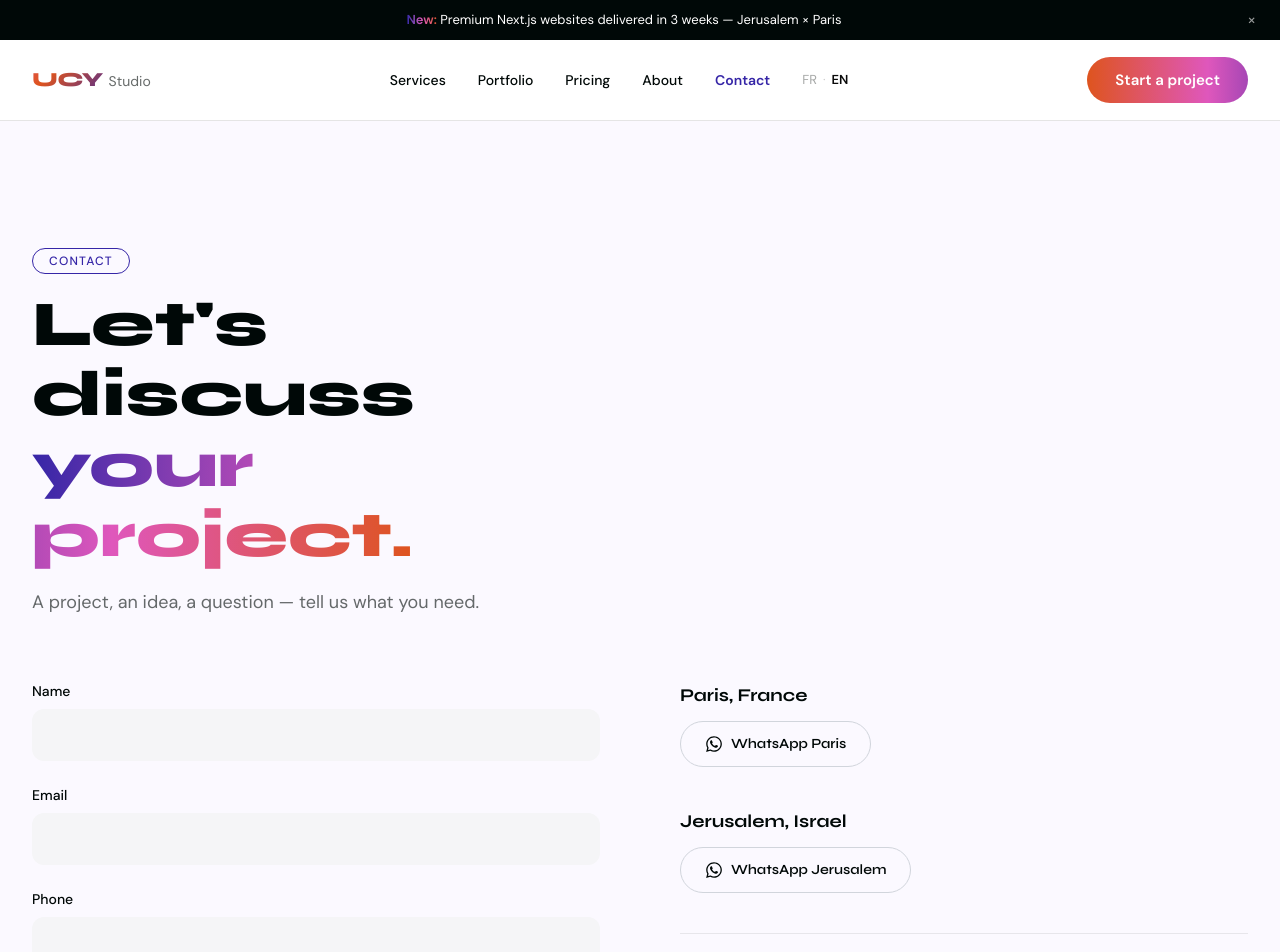
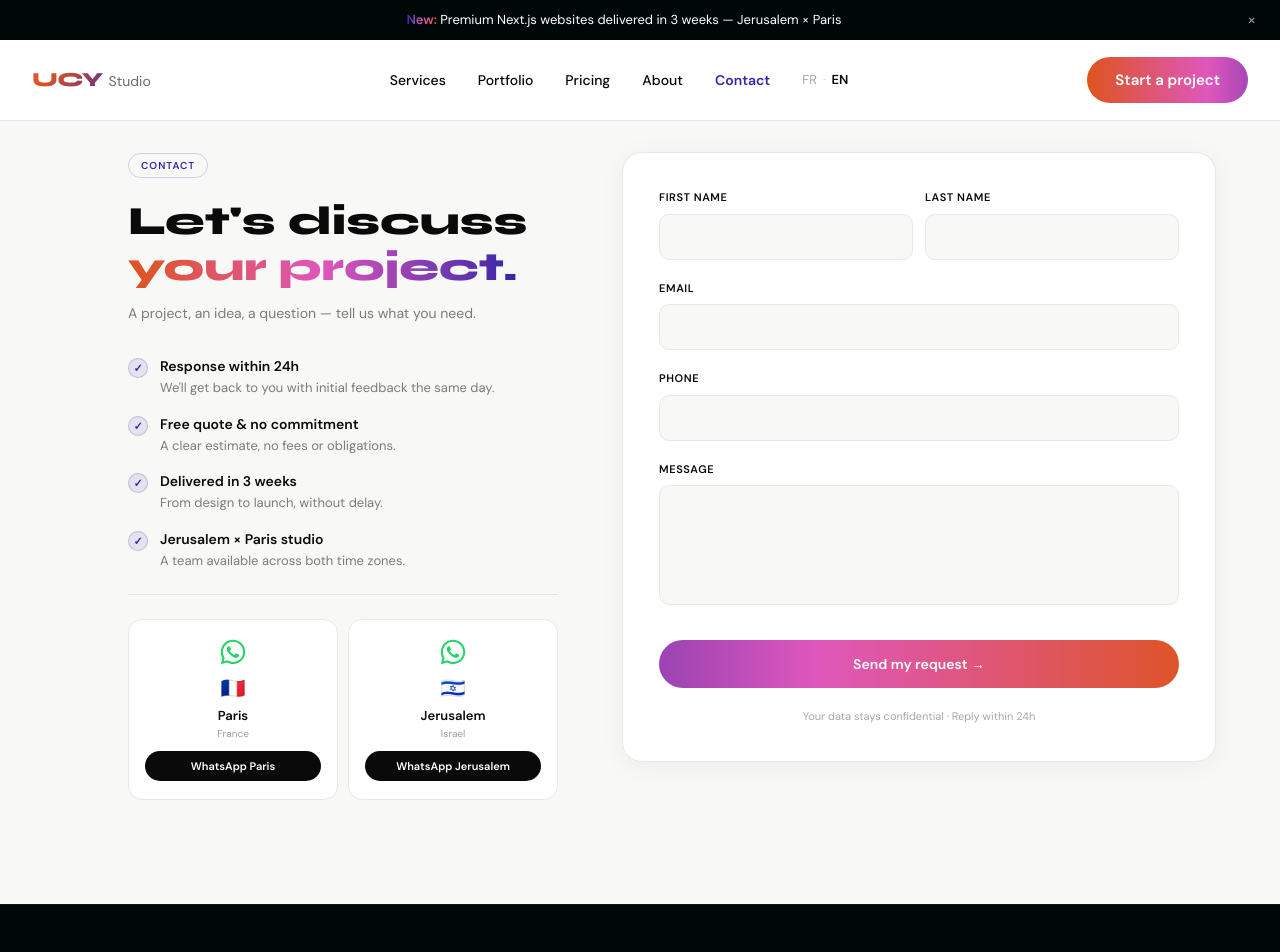
Before and after one commit to ucyweb28-svg/UCY_WEB_2026, a Next.js app: page /en/contact in a window 1280 px wide. Shown: the top 952 px of the page. Built offline with nearby package versions, Linux system fonts and the light colour scheme.

Commit message:
feat: contact page full redesign Cohere-style with WhatsApp cards and animated form

```diff
--- a/app/globals.css
+++ b/app/globals.css
@@ -87,3 +87,14 @@ body {
   color: transparent;
   background-position: 100% center;
 }
+
+.whatsapp-card .whatsapp-card-btn {
+  background: #0a0a0a;
+  transition: background 0.3s ease;
+}
+
+.whatsapp-card:hover .whatsapp-card-btn {
+  background: linear-gradient(90deg, #DE541E, #DF57BC, #3626A7);
+  background-size: 200%;
+  animation: gradientShift 3s infinite;
+}
--- a/components/sections/ContactSection.tsx
+++ b/components/sections/ContactSection.tsx
@@ -4,58 +4,77 @@ import { useState } from 'react';
 import type { ChangeEvent, FormEvent } from 'react';
 import { useTranslations } from 'next-intl';
 import { motion } from 'framer-motion';
-import { Badge } from '@/components/ui/Badge';
-import { Button } from '@/components/ui/Button';
 import { stagger, fadeUp } from '@/lib/utils/animations';
 import { formatWhatsAppLink } from '@/lib/utils/formatWhatsAppLink';
 
 interface ContactFormData {
-  name: string;
+  firstName: string;
+  lastName: string;
   email: string;
   phone: string;
   message: string;
 }
 
-const INITIAL_FORM: ContactFormData = { name: '', email: '', phone: '', message: '' };
+const INITIAL_FORM: ContactFormData = { firstName: '', lastName: '', email: '', phone: '', message: '' };
 
-const SOCIAL_LINKS = [
-  {
-    label: 'Instagram',
-    href: 'https://www.instagram.com/ucy_studio/',
-    path: 'M12 2.163c3.204 0 3.584.012 4.85.07 3.252.148 4.771 1.691 4.919 4.919.058 1.265.069 1.645.069 4.849 0 3.205-.012 3.584-.069 4.849-.149 3.225-1.664 4.771-4.919 4.919-1.266.058-1.644.07-4.85.07-3.204 0-3.584-.012-4.849-.07-3.26-.149-4.771-1.699-4.919-4.92-.058-1.265-.07-1.644-.07-4.849 0-3.204.013-3.583.07-4.849.149-3.227 1.664-4.771 4.919-4.919 1.266-.057 1.645-.069 4.849-.069zm0-2.163c-3.259 0-3.667.014-4.947.072-4.358.2-6.78 2.618-6.98 6.98-.059 1.281-.073 1.689-.073 4.948 0 3.259.014 3.668.072 4.948.2 4.358 2.618 6.78 6.98 6.98 1.281.058 1.689.072 4.948.072 3.259 0 3.668-.014 4.948-.072 4.354-.2 6.782-2.618 6.979-6.98.059-1.28.073-1.689.073-4.948 0-3.259-.014-3.667-.072-4.947-.196-4.354-2.617-6.78-6.979-6.98-1.281-.059-1.69-.073-4.949-.073zm0 5.838c-3.403 0-6.162 2.759-6.162 6.162s2.759 6.163 6.162 6.163 6.162-2.759 6.162-6.163c0-3.403-2.759-6.162-6.162-6.162zm0 10.162c-2.209 0-4-1.79-4-4 0-2.209 1.791-4 4-4s4 1.791 4 4c0 2.21-1.791 4-4 4zm6.406-11.845c-.796 0-1.441.645-1.441 1.44s.645 1.44 1.441 1.44c.795 0 1.439-.645 1.439-1.44s-.644-1.44-1.439-1.44z',
-  },
-  {
-    label: 'LinkedIn',
-    href: 'https://www.linkedin.com/company/115831904/',
-    path: 'M4.98 3.5c0 1.381-1.11 2.5-2.48 2.5s-2.48-1.119-2.48-2.5c0-1.38 1.11-2.5 2.48-2.5s2.48 1.12 2.48 2.5zm.02 4.5h-5v16h5v-16zm7.982 0h-4.968v16h4.969v-8.399c0-4.67 6.029-5.052 6.029 0v8.399h4.988v-10.131c0-7.88-8.922-7.593-11.018-3.714v-2.155z',
-  },
-  {
-    label: 'Behance',
-    href: 'https://www.behance.net/yonathanchetrit3',
-    path: 'M22 7h-7v-2h7v2zm1.726 10c-.442 1.297-2.029 3-5.101 3-3.074 0-5.564-1.729-5.564-5.675 0-3.91 2.325-5.92 5.466-5.92 3.082 0 4.964 1.782 5.375 4.426.078.506.109 1.188.095 2.14h-8.027c.13 3.211 3.483 3.312 4.588 2.029h3.168zm-7.686-4h4.965c-.105-1.547-1.136-2.219-2.477-2.219-1.466 0-2.277.768-2.488 2.219zm-9.574 6.988h-6.466v-14.967h6.953c5.476.081 5.58 5.444 2.72 6.906 3.461 1.26 3.577 8.061-3.207 8.061zm-3.466-8.988h3.584c2.508 0 2.906-3-.312-3h-3.272v3zm3.391 3h-3.391v3.016h3.341c3.055 0 2.868-3.016.05-3.016z',
-  },
+type Status = 'idle' | 'loading' | 'success' | 'error';
+
+const BULLETS = [
+  { title: 'bullet1_title', sub: 'bullet1_sub' },
+  { title: 'bullet2_title', sub: 'bullet2_sub' },
+  { title: 'bullet3_title', sub: 'bullet3_sub' },
+  { title: 'bullet4_title', sub: 'bullet4_sub' },
 ] as const;
 
-function SocialIcon({ path, size = 20 }: { path: string; size?: number }) {
+const inputClass =
+  'w-full px-[14px] py-3 bg-[#f8f8f6] border-[1.5px] border-[#e8e8e4] rounded-[10px] font-sans text-sm text-[#0a0a0a] outline-none transition-colors duration-200 focus:border-[#3626A7] focus:bg-white';
+
+const labelClass = 'block font-sans text-[11px] font-bold uppercase tracking-wider text-[#0a0a0a] mb-2';
+
+function WhatsAppIcon({ size = 18, color = 'currentColor' }: { size?: number; color?: string }) {
   return (
-    <svg width={size} height={size} viewBox="0 0 24 24" fill="currentColor" aria-hidden="true">
-      <path d={path} />
-    </svg>
-  );
-}
-
-function WhatsAppIcon() {
-  return (
-    <svg width={18} height={18} viewBox="0 0 448 512" fill="currentColor" aria-hidden="true">
+    <svg width={size} height={size} viewBox="0 0 448 512" fill={color} aria-hidden="true">
       <path d="M380.9 97.1C339 55.1 283.2 32 223.9 32c-122.4 0-222 99.6-222 222 0 39.1 10.2 77.3 29.6 111L0 480l117.7-30.9c32.4 17.7 68.9 27 106.1 27h.1c122.3 0 224.1-99.6 224.1-222 0-59.3-25.2-115-67.1-157zm-157 341.6c-33.2 0-65.7-8.9-94-25.7l-6.7-4-69.8 18.3L72 359.2l-4.4-7c-18.5-29.4-28.2-63.3-28.2-98.2 0-101.7 82.8-184.5 184.6-184.5 49.3 0 95.6 19.2 130.4 54.1 34.8 34.9 56.2 81.2 56.1 130.5 0 101.8-84.9 184.6-186.6 184.6zm101.2-138.2c-5.5-2.8-32.8-16.2-37.9-18-5.1-1.9-8.8-2.8-12.5 2.8-3.7 5.6-14.3 18-17.6 21.8-3.2 3.7-6.5 4.2-12 1.4-32.6-16.3-54-29.1-75.5-66-5.7-9.8 5.7-9.1 16.3-30.3 1.8-3.7.9-6.9-.5-9.7-1.4-2.8-12.5-30.1-17.1-41.2-4.5-10.8-9.1-9.3-12.5-9.5-3.2-.2-6.9-.2-10.6-.2-3.7 0-9.7 1.4-14.8 6.9-5.1 5.6-19.4 19-19.4 46.3 0 27.3 19.9 53.7 22.6 57.4 2.8 3.7 39.1 59.7 94.8 83.8 35.2 15.2 49 16.5 66.6 13.9 10.7-1.6 32.8-13.4 37.4-26.4 4.6-13 4.6-24.1 3.2-26.4-1.3-2.5-5-3.9-10.5-6.6z" />
     </svg>
   );
 }
 
-const inputClass =
-  'w-full rounded-xl border-none bg-[#F5F5F7] p-4 font-sans text-sm text-[#000807] placeholder:text-[rgba(0,8,7,0.35)] outline-none transition-shadow duration-200 focus:ring-2 focus:ring-[#3626A7]';
-
-type Status = 'idle' | 'loading' | 'success' | 'error';
+function WhatsAppCard({
+  flag,
+  city,
+  sub,
+  label,
+  href,
+}: {
+  flag: string;
+  city: string;
+  sub: string;
+  label: string;
+  href: string;
+}) {
+  return (
+    <a
+      href={href}
+      target="_blank"
+      rel="noopener noreferrer"
+      className="whatsapp-card group block bg-white border-[1.5px] border-[#e8e8e4] rounded-[14px] px-4 py-[18px] text-center transition-colors duration-200 hover:border-[#3626A7]"
+    >
+      <div className="flex justify-center mb-2">
+        <WhatsAppIcon size={28} color="#25D366" />
+      </div>
+      <div className="mb-1 text-xl">{flag}</div>
+      <p className="font-sans font-bold text-[13px]" style={{ color: '#0a0a0a' }}>
+        {city}
+      </p>
+      <p className="font-sans mb-[10px] text-[10px]" style={{ color: 'rgba(0,0,0,0.4)' }}>
+        {sub}
+      </p>
+      <span className="whatsapp-card-btn block w-full font-sans text-[11px] font-bold text-white py-[7px] px-[14px] rounded-full">
+        {label}
+      </span>
+    </a>
+  );
+}
 
 export function ContactSection() {
   const t = useTranslations('contact');
@@ -75,7 +94,12 @@ export function ContactSection() {
       const res = await fetch('/api/contact', {
         method: 'POST',
         headers: { 'Content-Type': 'application/json' },
-        body: JSON.stringify(formData),
+        body: JSON.stringify({
+          name: `${formData.firstName} ${formData.lastName}`.trim(),
+          email: formData.email,
+          phone: formData.phone,
+          message: formData.message,
+        }),
       });
 
       if (!res.ok) throw new Error('Request failed');
@@ -97,28 +121,29 @@ export function ContactSection() {
   );
 
   return (
-    <section className="pt-28 pb-16 md:pt-36 md:pb-32" style={{ backgroundColor: '#FBF9FF' }}>
-      <div className="max-w-7xl mx-auto px-6 lg:px-8">
+    <section className="bg-[#f8f8f6] min-h-screen pt-12 pb-24 px-4 md:px-6">
+      <div className="max-w-5xl mx-auto grid grid-cols-1 lg:grid-cols-[42%_58%] gap-10 lg:gap-16 items-start">
 
-        {/* Header */}
-        <motion.div
-          variants={stagger}
-          initial="hidden"
-          animate="visible"
-          className="flex flex-col items-start gap-4 mb-16 max-w-2xl"
+        {/* Left column */}
+        <motion.div variants={stagger} initial="hidden" animate="visible" className="lg:sticky lg:top-8">
+          <motion.span
+            variants={fadeUp}
+            className="inline-block rounded-full font-sans font-semibold uppercase tracking-widest mb-5"
+            style={{ fontSize: 10, color: '#3626A7', border: '1px solid rgba(54,38,167,0.2)', padding: '4px 12px' }}
           >
-          <motion.div variants={fadeUp}>
-            <Badge>{t('badge')}</Badge>
-          </motion.div>
+            {t('badge')}
+          </motion.span>
+
           <motion.h1
             variants={fadeUp}
-            className="font-heading font-extrabold"
-            style={{ color: '#000807', fontSize: 'clamp(36px, 5vw, 64px)', lineHeight: 1.1, maxWidth: 600 }}
+            className="font-heading font-extrabold mb-3"
+            style={{ fontSize: 'clamp(28px, 3.5vw, 40px)', lineHeight: 1.15, color: '#0a0a0a' }}
           >
             {t('title_start')}
+            <br />
             <span
               style={{
-                background: 'linear-gradient(90deg, #3626A7, #DF57BC, #DE541E)',
+                background: 'linear-gradient(90deg, #DE541E, #DF57BC, #3626A7)',
                 WebkitBackgroundClip: 'text',
                 WebkitTextFillColor: 'transparent',
                 backgroundClip: 'text',
@@ -127,41 +152,105 @@ export function ContactSection() {
               {t('title_highlight')}
             </span>
           </motion.h1>
+
           <motion.p
             variants={fadeUp}
-            className="font-sans text-base md:text-lg leading-relaxed"
-            style={{ color: 'rgba(0,8,7,0.6)' }}
+            className="font-sans mb-8"
+            style={{ fontSize: 14, lineHeight: 1.6, color: 'rgba(0,0,0,0.5)' }}
           >
             {t('subtitle')}
           </motion.p>
+
+          <motion.div variants={fadeUp} className="flex flex-col gap-4 mb-6">
+            {BULLETS.map((bullet) => (
+              <div key={bullet.title} className="flex items-start gap-3">
+                <span
+                  className="shrink-0 flex items-center justify-center rounded-full font-sans text-[11px] font-bold"
+                  style={{
+                    width: 20,
+                    height: 20,
+                    marginTop: 2,
+                    backgroundColor: 'rgba(54,38,167,0.1)',
+                    border: '1px solid rgba(54,38,167,0.2)',
+                    color: '#3626A7',
+                  }}
+                >
+                  ✓
+                </span>
+                <div>
+                  <p className="font-sans font-bold text-sm" style={{ color: '#0a0a0a' }}>
+                    {t(bullet.title)}
+                  </p>
+                  <p className="font-sans mt-0.5" style={{ fontSize: 13, color: 'rgba(0,0,0,0.5)' }}>
+                    {t(bullet.sub)}
+                  </p>
+                </div>
+              </div>
+            ))}
           </motion.div>
 
-        {/* Form + info */}
+          <motion.div variants={fadeUp} className="my-6" style={{ borderTop: '1px solid rgba(0,0,0,0.08)' }} />
+
+          <motion.div variants={fadeUp} className="grid grid-cols-2 max-[374px]:grid-cols-1 gap-[10px]">
+            <WhatsAppCard
+              flag="🇫🇷"
+              city={t('city_paris')}
+              sub={t('city_paris_sub')}
+              label={t('whatsapp_fr')}
+              href={whatsappFR}
+            />
+            <WhatsAppCard
+              flag="🇮🇱"
+              city={t('city_jerusalem')}
+              sub={t('city_jerusalem_sub')}
+              label={t('whatsapp_il')}
+              href={whatsappIL}
+            />
+          </motion.div>
+        </motion.div>
+
+        {/* Right column — form card */}
         <motion.div
-          variants={stagger}
+          variants={fadeUp}
           initial="hidden"
           animate="visible"
-          className="grid grid-cols-1 md:grid-cols-2 gap-12 md:gap-20"
+          className="bg-white rounded-[20px] p-6 md:p-9"
+          style={{ border: '1px solid #e8e8e4', boxShadow: '0 4px 24px rgba(0,0,0,0.05)' }}
         >
-          {/* Form */}
-          <motion.form variants={fadeUp} onSubmit={handleSubmit} className="flex flex-col gap-6">
-            <div className="flex flex-col gap-2">
-              <label htmlFor="name" className="font-sans text-sm font-medium" style={{ color: '#000807' }}>
-                {t('name')}
+          <form onSubmit={handleSubmit} className="flex flex-col gap-5">
+            <div className="grid grid-cols-1 md:grid-cols-2 gap-3">
+              <div>
+                <label htmlFor="firstName" className={labelClass}>
+                  {t('first_name')}
                 </label>
                 <input
-                id="name"
-                name="name"
+                  id="firstName"
+                  name="firstName"
                   type="text"
                   required
-                value={formData.name}
+                  value={formData.firstName}
                   onChange={handleChange}
                   className={inputClass}
                 />
               </div>
+              <div>
+                <label htmlFor="lastName" className={labelClass}>
+                  {t('last_name')}
+                </label>
+                <input
+                  id="lastName"
+                  name="lastName"
+                  type="text"
+                  required
+                  value={formData.lastName}
+                  onChange={handleChange}
+                  className={inputClass}
+                />
+              </div>
+            </div>
 
-            <div className="flex flex-col gap-2">
-              <label htmlFor="email" className="font-sans text-sm font-medium" style={{ color: '#000807' }}>
+            <div>
+              <label htmlFor="email" className={labelClass}>
                 {t('email')}
               </label>
               <input
@@ -175,8 +264,8 @@ export function ContactSection() {
               />
             </div>
 
-            <div className="flex flex-col gap-2">
-              <label htmlFor="phone" className="font-sans text-sm font-medium" style={{ color: '#000807' }}>
+            <div>
+              <label htmlFor="phone" className={labelClass}>
                 {t('phone')}
               </label>
               <input
@@ -189,114 +278,54 @@ export function ContactSection() {
               />
             </div>
 
-            <div className="flex flex-col gap-2">
-              <label htmlFor="message" className="font-sans text-sm font-medium" style={{ color: '#000807' }}>
+            <div>
+              <label htmlFor="message" className={labelClass}>
                 {t('message')}
               </label>
               <textarea
                 id="message"
                 name="message"
                 required
-                rows={4}
                 value={formData.message}
                 onChange={handleChange}
-                className={`${inputClass} resize-y`}
+                className={`${inputClass} h-[120px] resize-none`}
               />
             </div>
 
-            <div className="relative inline-block w-full sm:w-auto">
-              <motion.div
-                initial={{ opacity: 0 }}
-                whileHover={{ opacity: 1 }}
-                transition={{ duration: 0.3 }}
+            <button
+              type="submit"
+              disabled={status === 'loading'}
+              className="w-full font-sans text-white text-sm font-bold mt-2 cursor-pointer disabled:opacity-60 disabled:cursor-not-allowed transition-transform duration-200 hover:scale-[1.02] active:scale-[0.98]"
               style={{
-                  position: 'absolute',
-                  bottom: -8,
-                  left: -4,
-                  width: '100%',
-                  height: '100%',
-                  borderRadius: 'inherit',
-                  background: 'linear-gradient(135deg, #3626A7 0%, #DF57BC 50%, #DE541E 100%)',
-                  filter: 'blur(14px)',
-                  zIndex: 0,
-                  pointerEvents: 'none',
-                }}
-              />
-              <motion.button
-                type="submit"
-                whileHover={{ scale: 1.02 }}
-                whileTap={{ scale: 0.98 }}
-                transition={{ duration: 0.2 }}
-                disabled={status === 'loading'}
-                className="relative w-full sm:w-auto disabled:opacity-60 disabled:cursor-not-allowed cursor-pointer"
-                style={{
-                  display: 'inline-block',
-                  background: 'linear-gradient(90deg, #3626A7, #DF57BC)',
-                  color: '#ffffff',
-                  padding: '12px 28px',
+                background: 'linear-gradient(90deg, #DE541E, #DF57BC, #3626A7, #DF57BC, #DE541E)',
+                backgroundSize: '300% 300%',
+                animation: 'gradientShift 4s ease infinite',
+                padding: '14px 28px',
                 borderRadius: '100px',
-                  fontSize: 15,
-                  fontWeight: 700,
                 border: 'none',
-                  whiteSpace: 'nowrap',
               }}
             >
               {status === 'loading' ? t('loading') : t('submit')}
-              </motion.button>
-            </div>
+            </button>
 
             {status === 'success' && (
-              <p className="font-sans text-sm" style={{ color: '#3626A7' }}>
-                {t('success')}
+              <p
+                className="flex items-center justify-center gap-2 font-sans text-sm font-semibold"
+                style={{ color: '#1D9E75' }}
+              >
+                <span aria-hidden>✓</span> {t('success')}
               </p>
             )}
             {status === 'error' && (
-              <p className="font-sans text-sm" style={{ color: '#DE541E' }}>
+              <p className="text-center font-sans text-sm" style={{ color: '#DE541E' }}>
                 {t('error')}
               </p>
             )}
-          </motion.form>
 
-          {/* Info column */}
-          <motion.div variants={fadeUp} className="flex flex-col gap-10">
-
-            <div className="flex flex-col gap-3">
-              <h3 className="font-heading font-bold text-lg" style={{ color: '#000807' }}>
-                {t('address_paris')}
-              </h3>
-              <Button variant="whatsapp-outline" href={whatsappFR} size="md" external className="self-start">
-                <WhatsAppIcon />
-                {t('whatsapp_fr')}
-              </Button>
-            </div>
-
-            <div className="flex flex-col gap-3">
-              <h3 className="font-heading font-bold text-lg" style={{ color: '#000807' }}>
-                {t('address_jerusalem')}
-              </h3>
-              <Button variant="whatsapp-outline" href={whatsappIL} size="md" external className="self-start">
-                <WhatsAppIcon />
-                {t('whatsapp_il')}
-              </Button>
-            </div>
-
-            <div className="flex gap-6 items-center pt-6 border-t border-[rgba(0,8,7,0.08)]">
-              {SOCIAL_LINKS.map(({ label, href, path }) => (
-                <a
-                  key={label}
-                  href={href}
-                  target="_blank"
-                  rel="noopener noreferrer"
-                  aria-label={label}
-                  className="transition-colors duration-200 hover:text-[#3626A7]"
-                  style={{ color: 'rgba(0,8,7,0.5)' }}
-                >
-                  <SocialIcon path={path} />
-                </a>
-              ))}
-            </div>
-
-          </motion.div>
+            <p className="text-center font-sans" style={{ fontSize: 11, color: 'rgba(0,0,0,0.35)' }}>
+              {t('note')}
+            </p>
+          </form>
         </motion.div>
 
       </div>
--- a/lib/i18n/en.json
+++ b/lib/i18n/en.json
@@ -201,11 +201,24 @@
     "legal": "Legal notice"
   },
   "contact": {
-    "badge": "Contact",
+    "badge": "CONTACT",
     "title_start": "Let's discuss ",
     "title_highlight": "your project.",
     "subtitle": "A project, an idea, a question — tell us what you need.",
-    "name": "Name",
+    "bullet1_title": "Response within 24h",
+    "bullet1_sub": "We'll get back to you with initial feedback the same day.",
+    "bullet2_title": "Free quote & no commitment",
+    "bullet2_sub": "A clear estimate, no fees or obligations.",
+    "bullet3_title": "Delivered in 3 weeks",
+    "bullet3_sub": "From design to launch, without delay.",
+    "bullet4_title": "Jerusalem × Paris studio",
+    "bullet4_sub": "A team available across both time zones.",
+    "city_paris": "Paris",
+    "city_paris_sub": "France",
+    "city_jerusalem": "Jerusalem",
+    "city_jerusalem_sub": "Israel",
+    "first_name": "First name",
+    "last_name": "Last name",
     "email": "Email",
     "phone": "Phone",
     "message": "Message",
@@ -215,8 +228,7 @@
     "error": "Something went wrong. Try again or reach us on WhatsApp.",
     "whatsapp_fr": "WhatsApp Paris",
     "whatsapp_il": "WhatsApp Jerusalem",
-    "address_paris": "Paris, France",
-    "address_jerusalem": "Jerusalem, Israel"
+    "note": "Your data stays confidential · Reply within 24h"
   },
   "pricing": {
     "meta_title": "Pricing | UCY Studio",
--- a/lib/i18n/fr.json
+++ b/lib/i18n/fr.json
@@ -201,11 +201,24 @@
     "legal": "Mentions légales"
   },
   "contact": {
-    "badge": "Contact",
+    "badge": "CONTACT",
     "title_start": "Parlons de ",
     "title_highlight": "votre projet.",
     "subtitle": "Un projet, une idée, une question — décrivez-nous votre besoin.",
-    "name": "Nom",
+    "bullet1_title": "Réponse sous 24h",
+    "bullet1_sub": "On revient vers vous avec un premier retour dans la journée.",
+    "bullet2_title": "Devis gratuit & sans engagement",
+    "bullet2_sub": "Une estimation claire, sans frais ni obligation.",
+    "bullet3_title": "Livré en 3 semaines",
+    "bullet3_sub": "De la maquette à la mise en ligne, sans traîner.",
+    "bullet4_title": "Studio Jérusalem × Paris",
+    "bullet4_sub": "Une équipe disponible sur les deux fuseaux horaires.",
+    "city_paris": "Paris",
+    "city_paris_sub": "France",
+    "city_jerusalem": "Jérusalem",
+    "city_jerusalem_sub": "Israël",
+    "first_name": "Prénom",
+    "last_name": "Nom",
     "email": "Email",
     "phone": "Téléphone",
     "message": "Message",
@@ -215,8 +228,7 @@
     "error": "Une erreur est survenue. Réessayez ou contactez-nous sur WhatsApp.",
     "whatsapp_fr": "WhatsApp Paris",
     "whatsapp_il": "WhatsApp Jérusalem",
-    "address_paris": "Paris, France",
-    "address_jerusalem": "Jérusalem, Israël"
+    "note": "Vos données restent confidentielles · Réponse sous 24h"
   },
   "pricing": {
     "meta_title": "Tarifs | UCY Studio",
```
Lines whose indentation alone changed are shown as unchanged.
